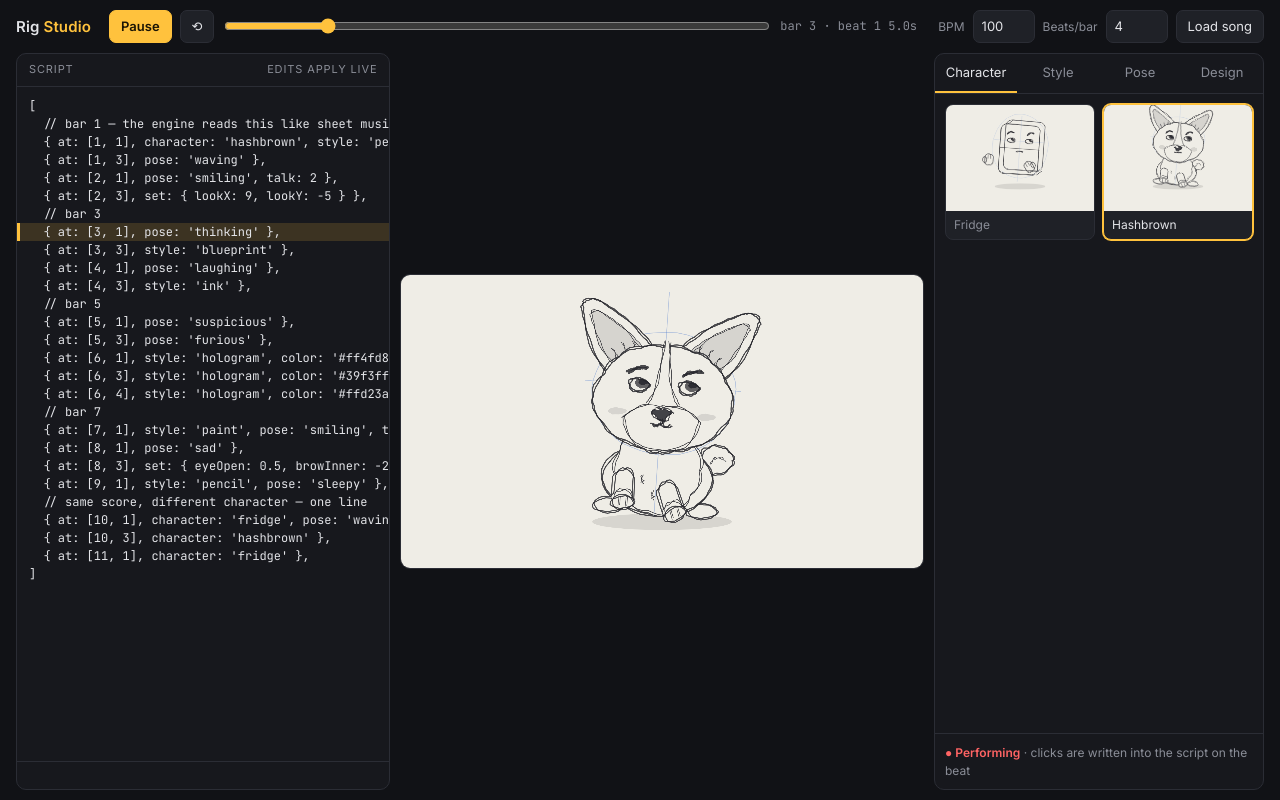
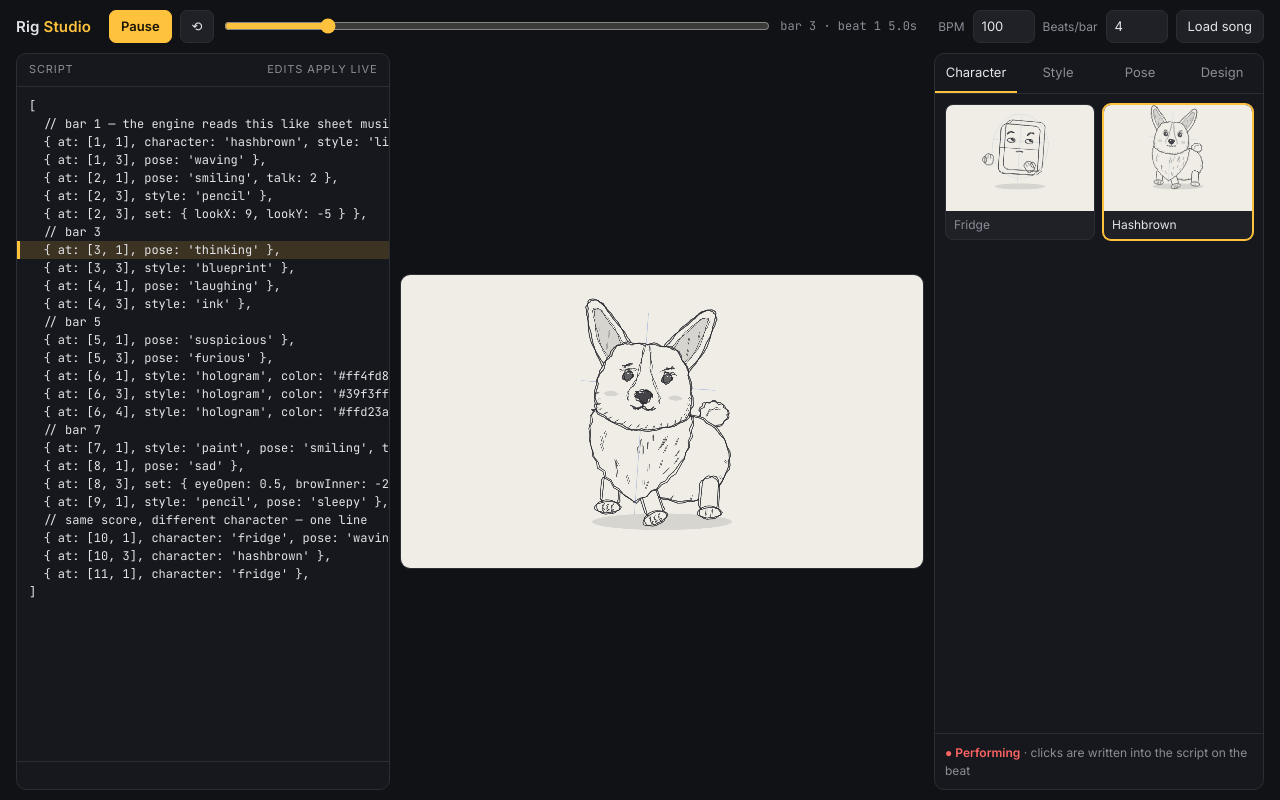
Before and after one commit to rockthemike712/RigStudio, a plain HTML site: page rig-demo/index.html in a window 1280 px wide. Drawn offline with Linux system fonts and the light colour scheme; animation ran at ten frames a second.

Commit message:
Rebuild Hashbrown from the owner's drawing; add line-art style and happy pose
Co-Authored-By: Claude Opus 5.5 <noreply@anthropic.com>
Claude-Session: https://claude.ai/code/session_01Ao1x5izNgckcCAZ2fmJxWE

```diff
--- a/rig-demo/index.html
+++ b/rig-demo/index.html
@@ -142,6 +142,7 @@ const POSES = {
   furious:   { eyeOpen:.7, eyeSize:17, browInner:22, browY:-70, mouthCurve:-12, mouthOpen:8, squash:.94, lhY:110, rhY:110, lhR:20, rhR:-20, earL:-30, earR:30, tailWag:0 },
   surprised: { eyeOpen:1.35, eyeSize:23, browY:-102, mouthOpen:22, mouthW:16, mouthCurve:0, squash:1.06, lhX:-175, lhY:-10, rhX:175, rhY:-10, earL:10, earR:-10 },
   sad:       { lookY:6, browInner:-14, browY:-74, mouthCurve:-14, mouthW:24, squash:.96, lhY:120, rhY:120, earL:-45, earR:45, tailWag:0 },
+  happy:     { eyeOpen:.85, mouthOpen:13, mouthCurve:16, mouthW:34, browY:-84, tongue:1, tailWag:2.2, earL:4, earR:-4 },
   sleepy:    { eyeOpen:.12, browY:-72, mouthCurve:2, mouthW:14, tilt:8, squash:.97, lhY:120, rhY:120, earL:-30, earR:30, tailWag:.15 },
 };
 
@@ -154,6 +155,8 @@ const STYLES = {
                fills:{ body:'#ffffff', side:'#e9e7e1', dark:'#141414', eyeWhite:'#ffffff', hand:'#ffffff', iris:'#6b3a1a', fur:'#e0843a', white:'#ffffff', pink:'#f48aa0' } },
   hologram:  { bg:'#05060b', ink:'#ff4fd8', w:3, jitter:.5, passes:1, glow:28, holo:true,
                fills:{ dark:'INK', eyeWhite:'#05060b', iris:'INK', fur:'BG', white:'BG', pink:'BG' } },
+  lineart:   { bg:'#f2eee6', ink:'#161514', w:2.5, jitter:.5, passes:1, shadow:'rgba(0,0,0,.07)',
+               fills:{ dark:'#161514', eyeWhite:'#f2eee6', iris:'#161514', fur:'BG', white:'BG', pink:'BG', body:'BG', side:'BG', hand:'BG' } },
   paint:     { bg:'#f4efe4', ink:'#2b2118', w:4, jitter:1.1, passes:1, shadow:'rgba(60,40,20,.2)',
                fills:{ body:'PAINT', side:'rgba(60,90,60,.55)', dark:'#2b2118', eyeWhite:'#fff8ea', hand:'#e8a93a', iris:'#6b3a1a', fur:'PAINT_WARM', white:'#fff8ea', pink:'#e86a7e' } },
 };
@@ -161,9 +164,10 @@ const STYLES = {
 
 const DEFAULT_SCORE = `[
   // bar 1 — the engine reads this like sheet music
-  { at: [1, 1], character: 'hashbrown', style: 'pencil', pose: 'neutral' },
+  { at: [1, 1], character: 'hashbrown', style: 'lineart', pose: 'happy' },
   { at: [1, 3], pose: 'waving' },
   { at: [2, 1], pose: 'smiling', talk: 2 },
+  { at: [2, 3], style: 'pencil' },
   { at: [2, 3], set: { lookX: 9, lookY: -5 } },
   // bar 3
   { at: [3, 1], pose: 'thinking' },
@@ -293,73 +297,94 @@ const CHARACTERS = {
     hand(P.lhX, P.lhY, P.lhR, 1, 0); hand(P.rhX, P.rhY, P.rhR, -1, P.wave);
   },
 
-  // Hashbrown: red & white Pembroke, modelled on the reference photos
+  // Hashbrown: modelled on the owner's ink drawing — 3/4 standing pose, body trailing to the right
   hashbrown(ctx, pen, P, S, t, sq) {
-    ctx.save(); squashAt(ctx, 190, sq);
-    // fluffy curled stub tail, peeking out behind the hip
-    ctx.save(); ctx.translate(96, 96); ctx.rotate((Math.sin(t * 15) * 22 * P.tailWag) * Math.PI / 180);
-    const tail = fluff(ellipse(16, -16, 30, 25, 30), 4, 9); pen.fill(tail, 'fur'); pen.stroke(tail, true, .9);
-    pen.stroke(quad([4, -6], [16, -34], [32, -14]), false, .5); ctx.restore();
-    // hind feet, body, big fluffy white bib
-    for (const s of [-1, 1]) { const f = ellipse(s * 90, 182, 30, 14, 24); pen.fill(f, 'white'); pen.stroke(f, true, .9); }
-    const body = ellipse(0, 124, 106, 72, 48); pen.fill(body, 'fur'); pen.stroke(body);
-    const bib = fluff(ellipse(0, 104, 80, 86, 54), 6, 11); pen.fill(bib, 'white'); pen.stroke(bib, true, .65);
-    for (const [x, y] of [[-30, 120], [-8, 150], [22, 128], [36, 160]]) pen.stroke(quad([x, y], [x + 4, y + 8], [x + 1, y + 16]), false, .4);
-    pen.guide([[0, -240], [0, 200]]); pen.guide([[-150, -56], [150, -56]]); pen.guide(ellipse(0, -45, 140, 120, 48), true);
+    const tick = (x, y, a, l, k = .42) => pen.stroke([[x, y], [x + Math.cos(a) * l, y + Math.sin(a) * l]], false, k);
+    const furEdge = (pts, every, len, from = 0, to = 1) => {     // little fur flicks along an outline
+      const n = pts.length, cx = pts.reduce((a, p) => a + p[0], 0) / n, cy = pts.reduce((a, p) => a + p[1], 0) / n;
+      for (let i = Math.floor(n * from); i < n * to; i += every) { const [x, y] = pts[i], a = Math.atan2(y - cy, x - cx);
+        tick(x - Math.cos(a) * len * 1.2, y - Math.sin(a) * len * 1.2, a + .5, len); }
+    };
+    ctx.save(); ctx.translate(-12, 0); ctx.translate(0, 190); ctx.scale(.86, .86); ctx.translate(0, -190); squashAt(ctx, 190, sq);
+
+    // curled fluffy tail sitting on top of the back
+    ctx.save(); ctx.translate(112, -18); ctx.rotate(Math.sin(t * 15) * 20 * P.tailWag * Math.PI / 180);
+    const tail = fluff(ellipse(18, -24, 30, 26, 30), 4, 10); pen.fill(tail, 'fur'); pen.stroke(tail, true, .9);
+    pen.stroke(quad([2, -18], [10, -44], [30, -36]), false, .5); ctx.restore();
+    // hind body + fluffy butt, and the one visible back leg
+    const hind = fluff(ellipse(62, 62, 108, 98, 60), 3.5, 18); pen.fill(hind, 'fur'); pen.stroke(hind); furEdge(hind, 4, 9, .0, .5);
+    const hl = rrect(112, 100, 42, 82, 18); pen.fill(hl, 'fur'); pen.stroke(hl, true, .9);
+    const hp = ellipse(136, 182, 26, 13, 22); pen.fill(hp, 'white'); pen.stroke(hp, true, .9);
+    pen.stroke([[128, 176], [128, 190]], false, .5); pen.stroke([[140, 176], [140, 190]], false, .5);
+
+    // front legs (driven by the rig's hand channels, so poses can lift a paw)
+    const leg = (bx, hx, hy, r, wave) => {
+      const x = bx + (hx - Math.sign(hx) * 160) * .2, y = (hy - 70) * .75, raised = hy < 40;
+      ctx.save(); ctx.translate(x, 140 + y); ctx.rotate((r * .6 + wave * Math.sin(t * 13) * 22) * Math.PI / 180);
+      const l = rrect(-20, -30, 40, 72, 16); pen.fill(l, 'white'); pen.stroke(l, true, .9);
+      const p = ellipse(-4, 46, 28, 14, 22); pen.fill(p, 'white'); pen.stroke(p, true, .9);
+      if (raised) { pen.fill(ellipse(-4, 46, 10, 7, 16), 'pink'); for (const bx2 of [-16, -4, 8]) pen.fill(ellipse(bx2, 38, 4.5, 4, 12), 'pink'); }
+      else for (const tx of [-14, -4, 6]) pen.stroke(quad([tx, 40], [tx + 1, 50], [tx, 58]), false, .55);
+      ctx.restore();
+    };
+    leg(-88, P.lhX, P.lhY, P.lhR, 0); leg(24, P.rhX, P.rhY, P.rhR, P.wave);
+
+    // big V-shaped chest ruff
+    const ruff = fluff(quad([-138, -30], [-156, 96], [-32, 168]).concat(quad([-32, 168], [84, 96], [80, -30])).concat(quad([80, -30], [-30, -58], [-138, -30])), 6, 26);
+    pen.fill(ruff, 'white'); pen.stroke(ruff, true, .85);
+    for (let i = 0; i < 26; i++) { const x = -120 + rnd(i, 11) * 180, y = 10 + rnd(i, 12) * 130; if (Math.abs(x + 30) < 130 - (y - 10) * .7) tick(x, y, Math.PI / 2 + (x + 30) * .006 + (rnd(i, 13) - .5) * .6, 12 + rnd(i, 14) * 8); }
+    pen.guide([[-30, -260], [-30, 200]]); pen.guide([[-170, -95], [130, -95]]);
 
     // head
-    ctx.save(); ctx.translate(0, Math.sin(t * 2.2 + 1) * 2);
-    const ear = (side, rot) => {   // tall, wide-based, slightly rounded tips; pink inside with white fluff
-      ctx.save(); ctx.translate(side * 58, -112); ctx.rotate((rot + side * 6) * Math.PI / 180); ctx.scale(-side, 1);
-      const outer = quad([-50, 40], [-92, -40], [-72, -120]).concat(quad([-72, -120], [-60, -146], [-36, -124])).concat(quad([-36, -124], [12, -70], [40, -4]));
-      const inner = quad([-34, 22], [-70, -36], [-60, -100]).concat(quad([-60, -100], [-52, -118], [-40, -102])).concat(quad([-40, -102], [0, -56], [20, -2]));
-      pen.fill(outer, 'fur'); pen.stroke(outer, true); pen.fill(inner, 'pink'); pen.stroke(inner, true, .55);
-      for (const [x, y, dx] of [[-30, 10, -6], [-18, 4, 0], [-6, 8, 6]]) pen.stroke(quad([x, y], [x + dx, y - 18], [x + dx * 1.6, y - 36]), false, .5, S.fills && S.fills.white && S.fills.white !== 'BG' ? '#ffffff' : undefined);
+    ctx.save(); ctx.translate(-30, -88 + Math.sin(t * 2.2 + 1) * 2);
+    const ear = (side, rot) => {   // tall, wide-based, rounded tips
+      ctx.save(); ctx.translate(side * 60, -72); ctx.rotate((rot + side * 4) * Math.PI / 180); ctx.scale(-side, 1);
+      const outer = quad([-36, 30], [-64, -60], [-44, -122]).concat(quad([-44, -122], [-28, -158], [-6, -120])).concat(quad([-8, -126], [20, -60], [34, -6]));
+      const inner = quad([-22, 12], [-46, -52], [-32, -112]).concat(quad([-32, -112], [-24, -124], [-14, -110])).concat(quad([-14, -110], [8, -56], [16, -4]));
+      pen.fill(outer, 'fur'); pen.stroke(outer, true); pen.fill(inner, 'pink'); pen.stroke(inner, true, .5);
+      for (const [x, y] of [[-24, -20], [-14, -46], [-30, -66]]) tick(x, y, -1.3, 14, .4);
       ctx.restore();
     };
     ear(-1, P.earL); ear(1, P.earR);
-    // fox-like head: flatter crown, wide fluffy cheeks, tapering to a narrower chin
-    const R = [quad([0, -134], [56, -138], [88, -108]), quad([88, -108], [128, -76], [134, -26]), quad([134, -26], [130, 28], [60, 58]), quad([60, 58], [26, 72], [0, 72])];
-    const half = R.flatMap((q, i) => i ? q.slice(1) : q), headPts = half.concat(half.slice(1, -1).reverse().map(([x, y]) => [-x, y]));
-    const head = fluff(headPts, 3, 16); pen.fill(head, 'fur'); pen.stroke(head);
-    // white mask: muzzle + lower cheeks, with the thin blaze running up the forehead
-    const mask = quad([-74, 8], [-60, 72], [0, 70]).concat(quad([0, 70], [60, 72], [74, 8])).concat(quad([74, 8], [40, -26], [0, -18])).concat(quad([0, -18], [-40, -26], [-74, 8]));
-    pen.fill(mask, 'white'); pen.stroke(mask, true, .65);
-    const blazeL = quad([-5, -144], [-6, -64], [-30, -20]), blazeR = quad([30, -20], [6, -64], [5, -144]);
-    pen.fill(blazeL.concat(blazeR), 'white'); pen.stroke(blazeL, false, .65); pen.stroke(blazeR, false, .65);
-    for (const s of [-1, 1]) pen.fill(ellipse(s * 86, -2, 16, 9, 18), 'pink');   // blush
-    drawEyes(ctx, pen, P, 0, -56, -28, .74, true);
-    // nose: wide black button with a shine
-    const nose = quad([-20, -6], [0, -22], [20, -6]).concat(quad([20, -6], [8, 12], [0, 11])).concat(quad([0, 11], [-8, 12], [-20, -6]));
-    pen.fill(nose, 'dark'); pen.stroke(nose, true, .8); pen.fill(ellipse(-6, -10, 6, 3.5, 12), 'eyeWhite');
-    // mouth: the classic corgi grin
-    const mw = P.mouthW * 1.05, my = 18, c = P.mouthCurve * .7;
-    pen.stroke([[0, 10], [0, my]], false, .9);
+    const HR = [quad([0, -100], [40, -104], [64, -92]), quad([64, -92], [92, -64], [100, -20]), quad([100, -20], [116, 30], [96, 62]), quad([96, 62], [56, 92], [0, 92])];
+    const half = HR.flatMap((q, i) => i ? q.slice(1) : q), head = fluff(half.concat(half.slice(1, -1).reverse().map(([x, y]) => [-x, y])), 3, 18);
+    pen.fill(head, 'fur'); pen.stroke(head); furEdge(head, 3, 8, .3, .7);
+    // white mask: narrow blaze widening into the muzzle and lower cheeks
+    const mask = quad([-6, -98], [-10, -40], [-26, -4]).concat(quad([-26, -4], [-74, 30], [-70, 62])).concat(quad([-70, 62], [0, 100], [70, 62]))
+      .concat(quad([70, 62], [74, 30], [26, -4])).concat(quad([26, -4], [10, -40], [6, -98]));
+    pen.fill(mask, 'white'); pen.stroke(quad([-6, -98], [-10, -40], [-26, -4]), false, .6); pen.stroke(quad([26, -4], [10, -40], [6, -98]), false, .6);
+    pen.stroke(quad([-26, -4], [-40, 14], [-34, 30]), false, .5); pen.stroke(quad([26, -4], [40, 14], [34, 30]), false, .5);   // muzzle sides
+
+    // eyes: small, dark and round with a shine; smile crinkles when happy
+    for (const side of [-1, 1]) {
+      const ex = side * (P.eyeGap - 4) + P.lookX * .6, ey = -24 + P.lookY * .5, rx = P.eyeSize * .55, ry = rx * Math.min(1.25, P.eyeOpen);
+      if (P.eyeOpen < .2) pen.stroke(quad([ex - rx * 1.3, ey], [ex, ey + 7], [ex + rx * 1.3, ey]), false, 1.2);
+      else { const e = ellipse(ex, ey, rx, ry, 24); pen.fill(e, 'iris'); pen.stroke(e, true, .9); pen.fill(ellipse(ex + rx * .3, ey - ry * .35, rx * .3, rx * .3, 12), 'eyeWhite'); }
+      pen.stroke(quad([ex - side * rx * 1.6, ey - ry - 2], [ex, ey - ry - 9], [ex + side * rx * 1.7, ey - ry + 2]), false, .55);          // lid
+      if (P.mouthCurve > 6) pen.stroke(quad([ex + side * rx * 1.2, ey + ry + 3], [ex + side * rx * 2.2, ey + 2], [ex + side * rx * 2.4, ey - 4]), false, .45);  // crinkle
+      const by = ey - 22 + (P.browY + 78) * .6, inner = ex - side * 6, outer = ex + side * 12;
+      pen.stroke(quad([inner, by + P.browInner * .6 + side * P.browTilt * .3], [ex + side * 3, by - 4], [outer, by - P.browInner * .25 - side * P.browTilt * .3]), false, 1.1 * P.browW);
+    }
+    // nose with nostrils, then the philtrum line
+    const nose = quad([-18, 16], [-20, 2], [0, 4]).concat(quad([0, 4], [20, 2], [18, 16])).concat(quad([18, 16], [10, 32], [0, 32])).concat(quad([0, 32], [-10, 32], [-18, 16]));
+    pen.fill(nose, 'dark'); pen.stroke(nose, true, .9); pen.fill(ellipse(-6, 10, 5, 3, 10), 'eyeWhite');
+    pen.stroke([[0, 32], [0, 42]], false, .8);
+    // mouth: corners rise with mouthCurve; opens into the big grin with tongue
+    const mw = P.mouthW * 1.5, c = P.mouthCurve, cl = [-mw, 40 - c * .7], cr = [mw, 40 - c * .7];
     if (P.mouthOpen > 1.5) {
-      const top = quad([-mw, my + 2 - c * .4], [0, my - 2 + c * .3], [mw, my + 2 - c * .4]), lo = quad([mw, my + 2 - c * .4], [0, my + c + P.mouthOpen * 2.3], [-mw, my + 2 - c * .4]);
-      const shape = top.concat(lo); pen.fill(shape, 'dark');
+      const top = quad(cl, [0, 44 + c * .2], cr), lo = quad(cr, [0, 46 + P.mouthOpen * 2.6 + c * .6], cl), shape = top.concat(lo);
+      pen.fill(shape, 'dark');
       ctx.save(); ctx.beginPath(); shape.forEach(([x, y], i) => i ? ctx.lineTo(x, y) : ctx.moveTo(x, y)); ctx.clip();
-      const tg = ellipse(0, my + c * .6 + P.mouthOpen * 1.9, mw * .6, 12 + P.mouthOpen * .6, 26); pen.fill(tg, 'pink'); pen.stroke([[0, my + P.mouthOpen], [0, my + P.mouthOpen * 2.2]], false, .45); ctx.restore();
-      pen.stroke(shape, true, 1.1);
+      const bottom = .5 * (40 - c * .7) + .5 * (46 + P.mouthOpen * 2.6 + c * .6), ty = bottom - 2, tg = ellipse(0, ty, mw * .5, 7 + P.mouthOpen * .45, 26);
+      pen.fill(tg, 'pink'); pen.stroke(tg, true, .7); pen.stroke([[0, ty - 6], [0, ty + 3]], false, .5); ctx.restore();
+      pen.stroke(shape, true, 1.15);
     } else {
-      pen.stroke(quad([0, my], [-mw * .5, my + 7 + c], [-mw, my + 1 - c * .4]), false, 1.2);
-      pen.stroke(quad([0, my], [mw * .5, my + 7 + c], [mw, my + 1 - c * .4]), false, 1.2);
-      if (P.tongue > .05) { const tg = rrect(-11, my + 3, 22, 8 + P.tongue * 22, 11); pen.fill(tg, 'pink'); pen.stroke(tg, true, .8); pen.stroke([[0, my + 7], [0, my + 3 + P.tongue * 18]], false, .45); }
+      pen.stroke(quad([0, 42], [-mw * .5, 50 + c * .4], cl), false, 1.15); pen.stroke(quad([0, 42], [mw * .5, 50 + c * .4], cr), false, 1.15);
+      if (P.tongue > .05) { const tg = rrect(-11, 45, 22, 8 + P.tongue * 22, 11); pen.fill(tg, 'pink'); pen.stroke(tg, true, .8); pen.stroke([[0, 49], [0, 45 + P.tongue * 18]], false, .45); }
     }
+    if (c > 6) for (const s of [-1, 1]) pen.stroke(quad([s * (mw + 2), 36 - c * .7], [s * (mw + 8), 40 - c * .5], [s * (mw + 6), 48 - c * .4]), false, .5);  // cheek dimples
+    for (const s of [-1, 1]) pen.fill(ellipse(s * 72, 16, 14, 8, 16), 'pink');
     ctx.restore(); ctx.restore();
-
-    // front legs with white socks; a raised paw shows its pink toe beans
-    const leg = (hx, hy, r, wave) => {
-      const x = hx * .4, y = 165 + (hy - 70) * .75, raised = hy < 40;
-      ctx.save(); ctx.translate(x, y - 40); ctx.rotate((r * .6 + wave * Math.sin(t * 13) * 22) * Math.PI / 180); ctx.translate(0, 40);
-      const l = rrect(-20, -55, 40, 72, 18); pen.fill(l, 'fur'); pen.stroke(l, true, .9);
-      const sock = rrect(-20, -14, 40, 31, 15); pen.fill(sock, 'white'); pen.stroke(sock, true, .6);
-      const toes = ellipse(0, 10, 22, 13, 22); pen.fill(toes, 'white'); pen.stroke(toes, true, .9);
-      if (raised) { pen.fill(ellipse(0, 10, 9, 7, 16), 'pink'); for (const bx of [-12, 0, 12]) pen.fill(ellipse(bx, bx ? 1 : -1, 4.5, 4, 12), 'pink'); }
-      else { pen.stroke([[-7, 2], [-7, 18]], false, .5); pen.stroke([[7, 2], [7, 18]], false, .5); }
-      ctx.restore();
-    };
-    leg(P.lhX, P.lhY, P.lhR, 0); leg(P.rhX, P.rhY, P.rhR, P.wave);
   },
 };
 
@@ -423,7 +448,7 @@ let C = compile([], 100, 4), lineOf = [], playing = true, t0 = performance.now()
 let live = null, liveP = null, liveBase = null, tab = 'character', offline = false;
 
 const STYLE_SWATCHES = [
-  { label:'Pencil', style:'pencil' }, { label:'Blueprint', style:'blueprint' }, { label:'Ink', style:'ink' }, { label:'Paint', style:'paint' },
+  { label:'Line art', style:'lineart' }, { label:'Pencil', style:'pencil' }, { label:'Blueprint', style:'blueprint' }, { label:'Ink', style:'ink' }, { label:'Paint', style:'paint' },
   { label:'Hologram pink', style:'hologram', color:'#ff4fd8' }, { label:'Hologram cyan', style:'hologram', color:'#39f3ff' },
   { label:'Hologram gold', style:'hologram', color:'#ffd23a' }, { label:'Hologram green', style:'hologram', color:'#59ff8a' },
 ];
```
Also changed, not shown: 1 other file.
